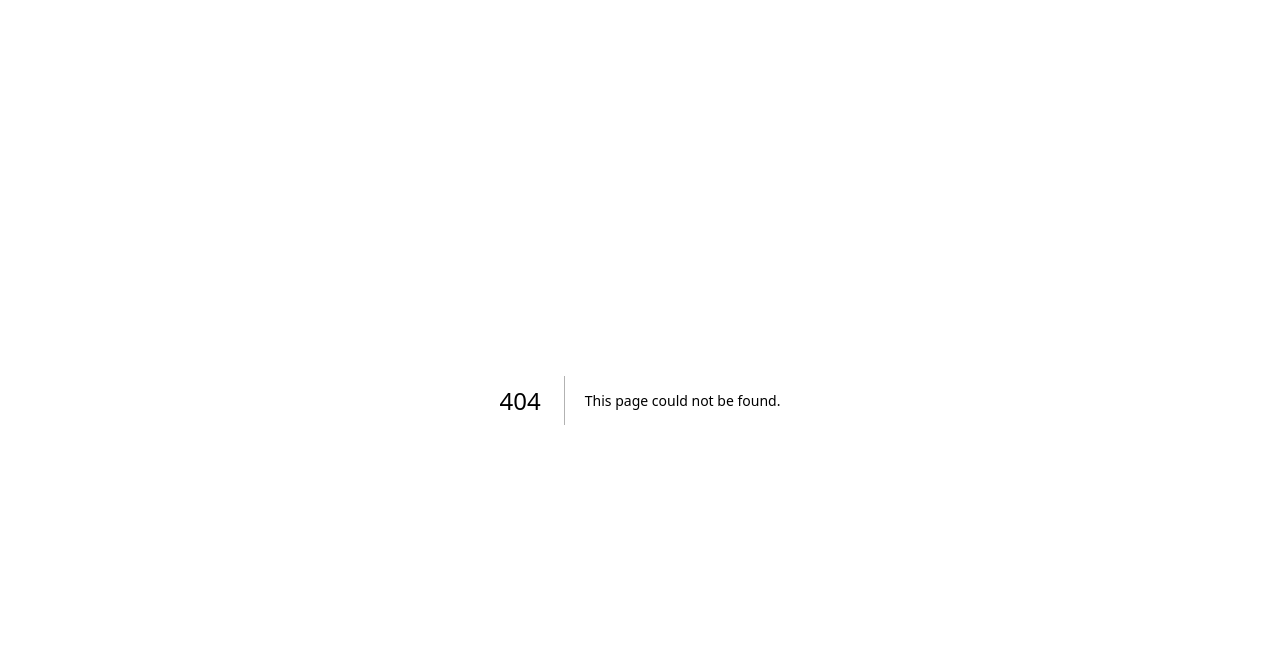
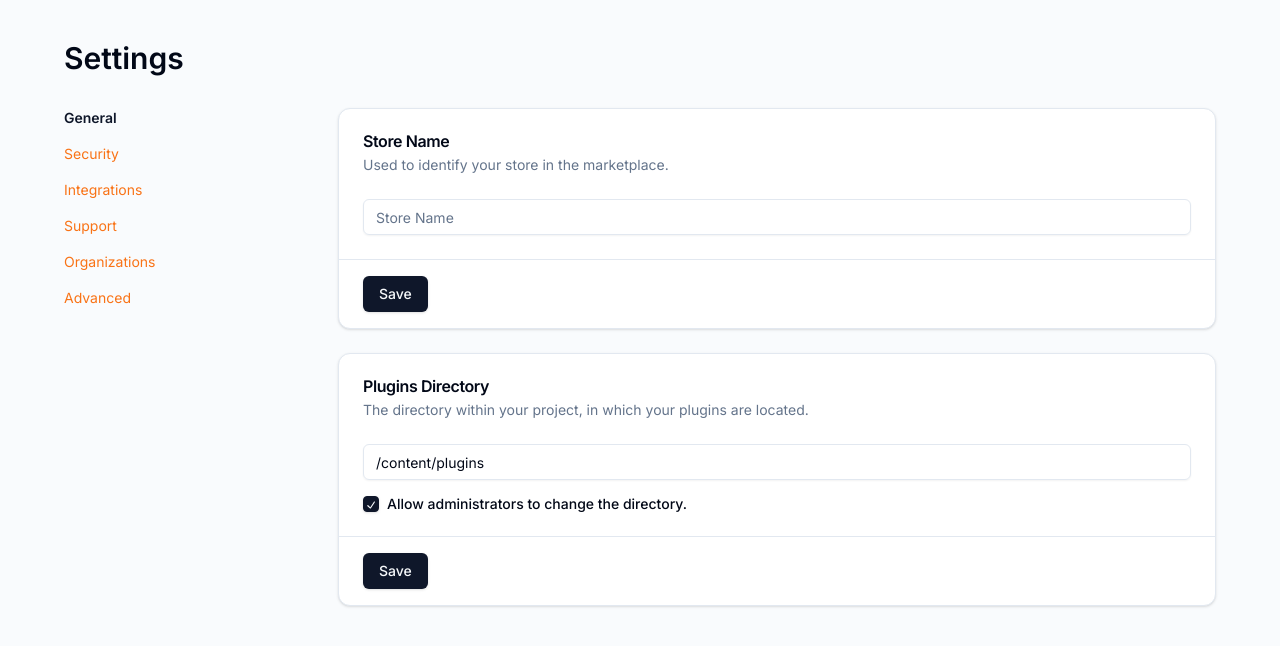
Before and after one commit to LDYWINNER/EZIMPORT, a Next.js app in the folder ezimport-front/: page /settings in a window 1280 px wide. Before the commit this address had no page. Shown: the top 646 px of the page. Built offline with nearby package versions, Linux system fonts and the light colour scheme.

Commit message:
ADD - settings page base layout

```diff
--- a/ezimport-front/package.json
+++ b/ezimport-front/package.json
@@ -11,6 +11,7 @@
   "dependencies": {
     "@heroicons/react": "^2.1.3",
     "@prisma/client": "^5.12.1",
+    "@radix-ui/react-checkbox": "^1.0.4",
     "@radix-ui/react-dialog": "^1.0.5",
     "@radix-ui/react-dropdown-menu": "^2.0.6",
     "@radix-ui/react-icons": "^1.3.0",
--- /dev/null
+++ b/ezimport-front/src/app/(auth)/settings/page.tsx
@@ -0,0 +1,86 @@
+import Link from "next/link";
+import { CircleUser, Menu, Package2, Search } from "lucide-react";
+
+import { Button } from "@/components/ui/button";
+import {
+  Card,
+  CardContent,
+  CardDescription,
+  CardFooter,
+  CardHeader,
+  CardTitle,
+} from "@/components/ui/card";
+import { Checkbox } from "@/components/ui/checkbox";
+import { Input } from "@/components/ui/input";
+
+export default function Chat() {
+  return (
+    <main className="flex min-h-[calc(100vh_-_theme(spacing.16))] flex-1 flex-col gap-4 bg-muted/40 p-4 md:gap-8 md:p-10">
+      <div className="mx-auto grid w-full max-w-6xl gap-2">
+        <h1 className="text-3xl font-semibold">Settings</h1>
+      </div>
+      <div className="mx-auto grid w-full max-w-6xl items-start gap-6 md:grid-cols-[180px_1fr] lg:grid-cols-[250px_1fr]">
+        <nav
+          className="grid gap-4 text-sm text-muted-foreground"
+          x-chunk="dashboard-04-chunk-0"
+        >
+          <Link href="#" className="font-semibold text-primary">
+            General
+          </Link>
+          <Link href="#">Security</Link>
+          <Link href="#">Integrations</Link>
+          <Link href="#">Support</Link>
+          <Link href="#">Organizations</Link>
+          <Link href="#">Advanced</Link>
+        </nav>
+        <div className="grid gap-6">
+          <Card x-chunk="dashboard-04-chunk-1">
+            <CardHeader>
+              <CardTitle>Store Name</CardTitle>
+              <CardDescription>
+                Used to identify your store in the marketplace.
+              </CardDescription>
+            </CardHeader>
+            <CardContent>
+              <form>
+                <Input placeholder="Store Name" />
+              </form>
+            </CardContent>
+            <CardFooter className="border-t px-6 py-4">
+              <Button>Save</Button>
+            </CardFooter>
+          </Card>
+          <Card x-chunk="dashboard-04-chunk-2">
+            <CardHeader>
+              <CardTitle>Plugins Directory</CardTitle>
+              <CardDescription>
+                The directory within your project, in which your plugins are
+                located.
+              </CardDescription>
+            </CardHeader>
+            <CardContent>
+              <form className="flex flex-col gap-4">
+                <Input
+                  placeholder="Project Name"
+                  defaultValue="/content/plugins"
+                />
+                <div className="flex items-center space-x-2">
+                  <Checkbox id="include" defaultChecked />
+                  <label
+                    htmlFor="include"
+                    className="text-sm font-medium leading-none peer-disabled:cursor-not-allowed peer-disabled:opacity-70"
+                  >
+                    Allow administrators to change the directory.
+                  </label>
+                </div>
+              </form>
+            </CardContent>
+            <CardFooter className="border-t px-6 py-4">
+              <Button>Save</Button>
+            </CardFooter>
+          </Card>
+        </div>
+      </div>
+    </main>
+  );
+}
--- a/ezimport-front/src/components/tab-bar.tsx
+++ b/ezimport-front/src/components/tab-bar.tsx
@@ -43,7 +43,7 @@
           <div className="flex-1">
             <nav className="grid items-start px-2 text-sm font-medium lg:px-4">
               <Link
-                href="#"
+                href="/dash-board"
                 className="flex items-center gap-3 rounded-lg px-3 py-2 text-muted-foreground transition-all hover:text-primary"
               >
                 <Home className="h-4 w-4" />
@@ -169,7 +169,9 @@
             <DropdownMenuContent align="end">
               <DropdownMenuLabel>My Account</DropdownMenuLabel>
               <DropdownMenuSeparator />
-              <DropdownMenuItem>Settings</DropdownMenuItem>
+              <Link href="/settings">
+                <DropdownMenuItem>Settings</DropdownMenuItem>
+              </Link>
               <DropdownMenuItem>Support</DropdownMenuItem>
               <DropdownMenuSeparator />
               <DropdownMenuItem>Logout</DropdownMenuItem>
--- /dev/null
+++ b/ezimport-front/src/components/ui/checkbox.tsx
@@ -0,0 +1,30 @@
+"use client"
+
+import * as React from "react"
+import * as CheckboxPrimitive from "@radix-ui/react-checkbox"
+import { CheckIcon } from "@radix-ui/react-icons"
+
+import { cn } from "@/lib/utils"
+
+const Checkbox = React.forwardRef<
+  React.ElementRef<typeof CheckboxPrimitive.Root>,
+  React.ComponentPropsWithoutRef<typeof CheckboxPrimitive.Root>
+>(({ className, ...props }, ref) => (
+  <CheckboxPrimitive.Root
+    ref={ref}
+    className={cn(
+      "peer h-4 w-4 shrink-0 rounded-sm border border-primary shadow focus-visible:outline-none focus-visible:ring-1 focus-visible:ring-ring disabled:cursor-not-allowed disabled:opacity-50 data-[state=checked]:bg-primary data-[state=checked]:text-primary-foreground",
+      className
+    )}
+    {...props}
+  >
+    <CheckboxPrimitive.Indicator
+      className={cn("flex items-center justify-center text-current")}
+    >
+      <CheckIcon className="h-4 w-4" />
+    </CheckboxPrimitive.Indicator>
+  </CheckboxPrimitive.Root>
+))
+Checkbox.displayName = CheckboxPrimitive.Root.displayName
+
+export { Checkbox }
```
Also changed, not shown: 1 other file (tests, documents, lock files or other folders).
